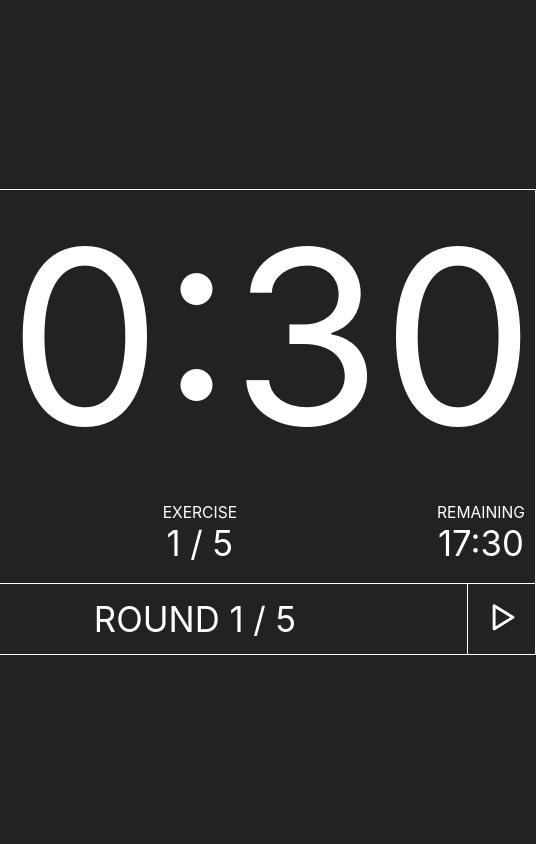
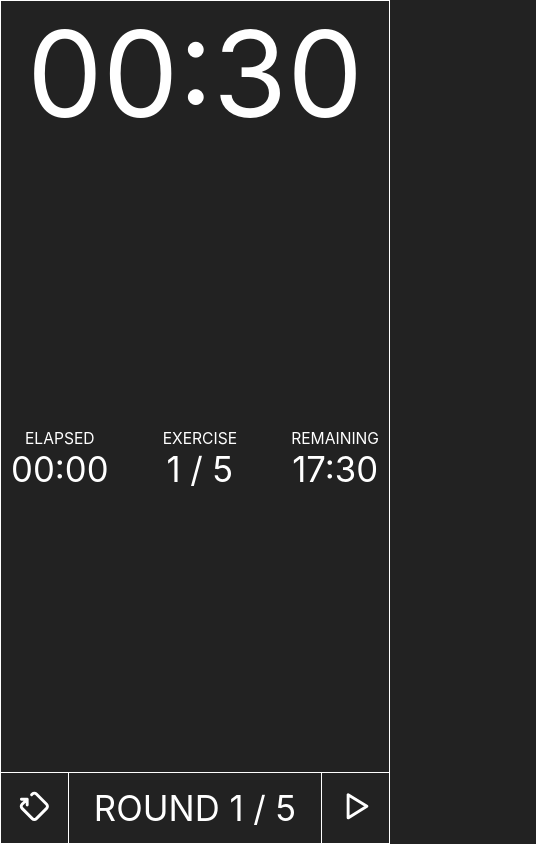
Before and after one commit to 44sisi/sandglass, a React (Create React App) app: page / in a window 390 px wide. Shown: the whole page, 536 px wide, since content can reach past the window. Built offline with nearby package versions, Linux system fonts and the light colour scheme; what nosleep.js would draw is missing.

Commit message:
make it mobile responsive

```diff
--- a/src/index.scss
+++ b/src/index.scss
@@ -101,3 +101,14 @@ svg {
 .right-button {
   border-left: 1px solid white;
 }
+
+@media only screen and (max-width: 600px) {
+  .app {
+    width: 100%;
+    height: 100%;
+  }
+
+  .countdown {
+    font-size: 120px;
+  }
+}
```
